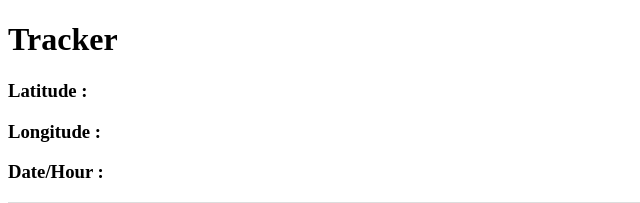
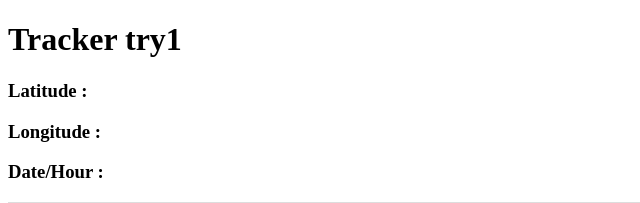
Before and after one commit to sebastiancruzg/Proyectodiseno2, a PHP site: page / in a window 1280 px wide. Shown: the top 203 px of the page, without its empty margins (0-640 px from the left). Run offline with PHP 8.4, Linux system fonts and the light colour scheme; data that the repository does not hold is empty; some libraries are stand-ins or nearby versions.

Commit message:
try1 new owner

```diff
--- a/index.php
+++ b/index.php
@@ -25,7 +25,7 @@
     <body>
         <div>
 
-            <h1>Tracker</h1>
+            <h1>Tracker try1</h1>
 
         </div>
 
```
